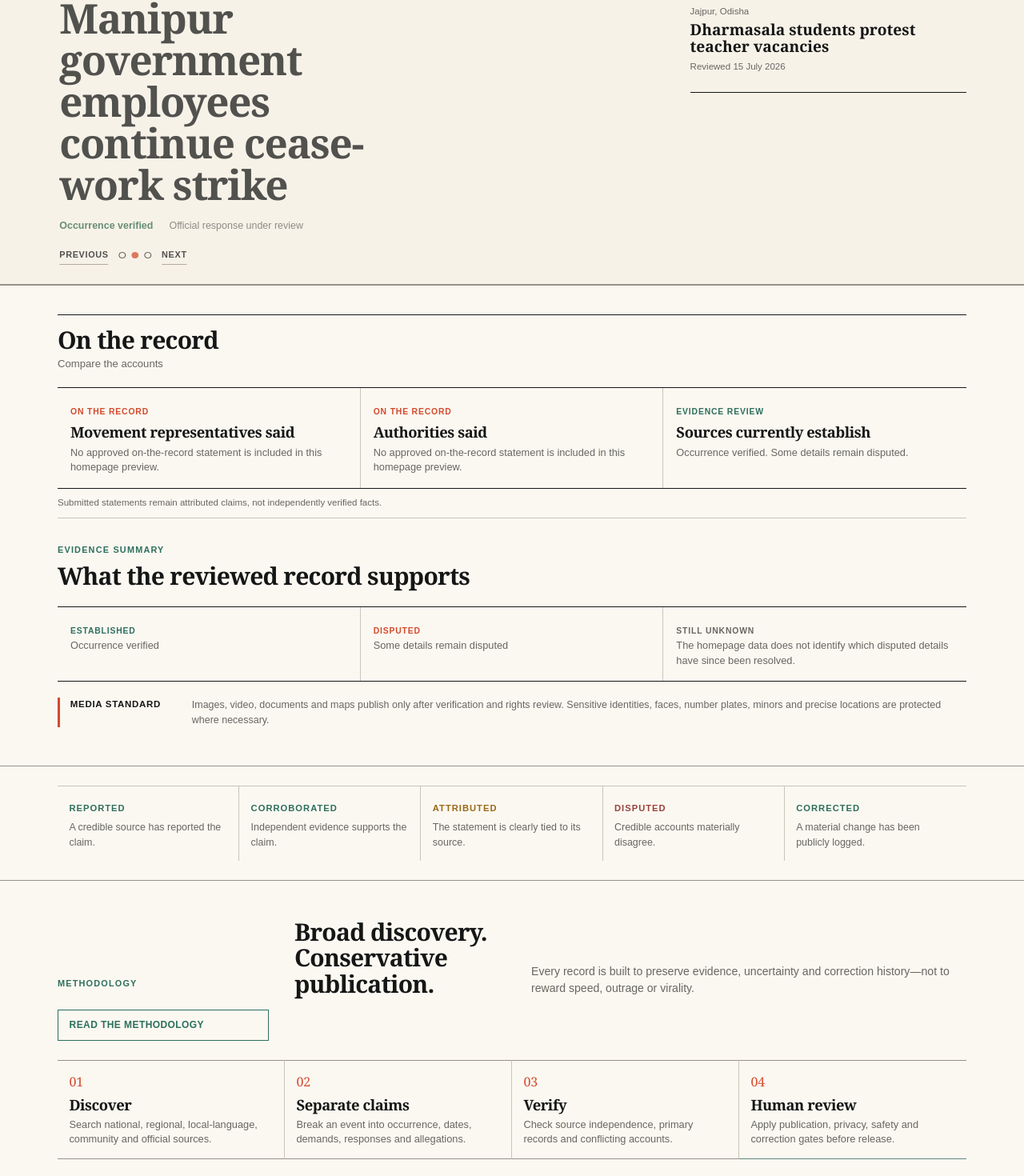
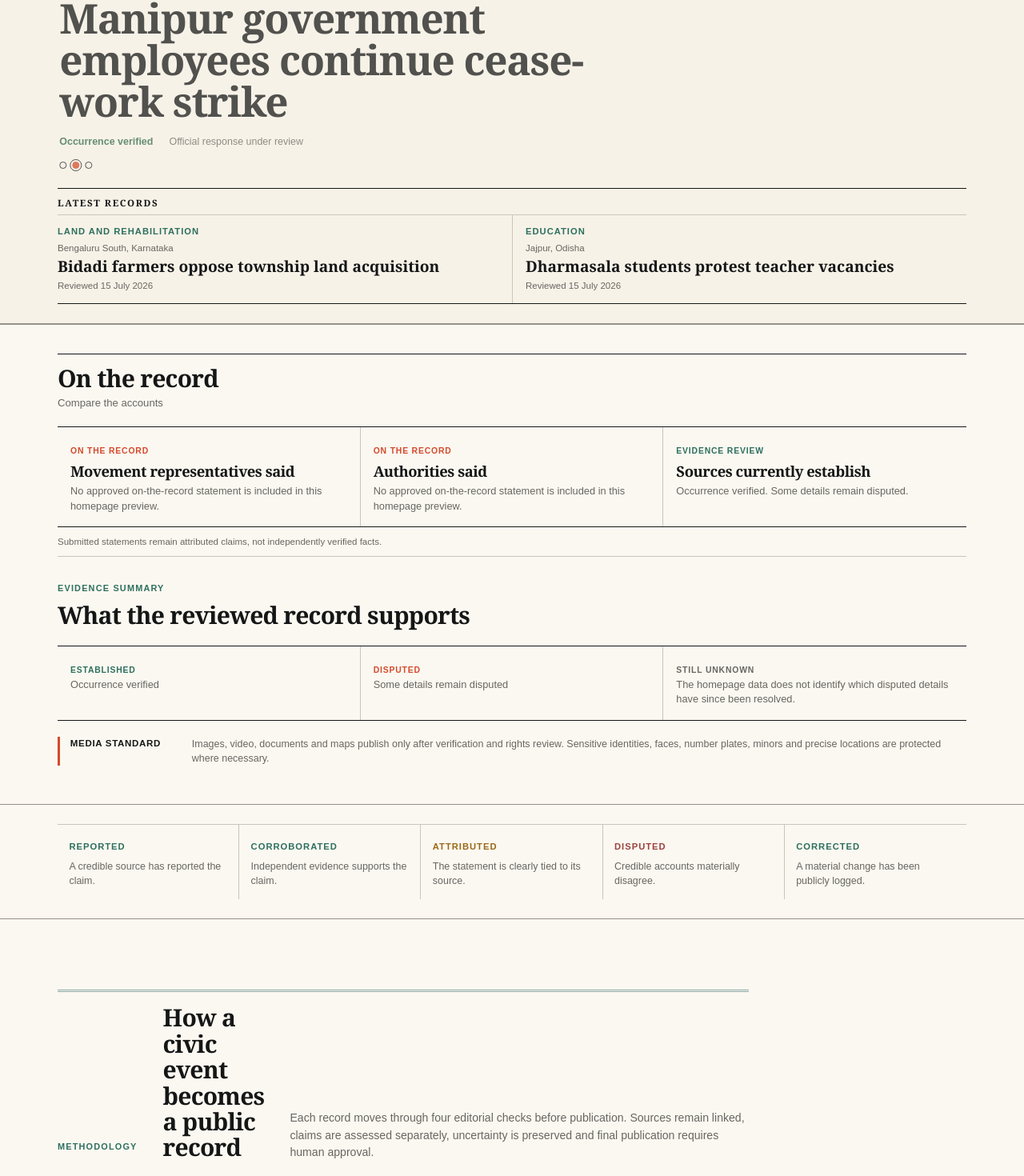
Before and after one commit to naveena04-rao/india-observed, a Next.js app: page / in a window 1280 px wide. Shown: the part 316-1786 px from the top of the page at 80% size. Built offline with nearby package versions, Linux system fonts and the light colour scheme.

Commit message:
Refine carousel and methodology layout

```diff
--- a/src/app/components/FeaturedRecordCarousel.tsx
+++ b/src/app/components/FeaturedRecordCarousel.tsx
@@ -1,6 +1,6 @@
 "use client";
 
-import { useCallback, useEffect, useState } from "react";
+import { useEffect, useState } from "react";
 
 export type FeaturedRecord = {
   id: string;
@@ -22,11 +22,6 @@ export function FeaturedRecordCarousel({ records }: FeaturedRecordCarouselProps)
   const [hasFocus, setHasFocus] = useState(false);
   const [isVisible, setIsVisible] = useState(true);
   const [prefersReducedMotion, setPrefersReducedMotion] = useState(false);
-
-  const selectRecord = useCallback(
-    (index: number) => setActiveIndex((index + records.length) % records.length),
-    [records.length],
-  );
 
   useEffect(() => {
     const mediaQuery = window.matchMedia("(prefers-reduced-motion: reduce)");
@@ -108,47 +103,31 @@ export function FeaturedRecordCarousel({ records }: FeaturedRecordCarouselProps)
             <span>{activeRecord.verification}</span>
             <span>{activeRecord.note}</span>
           </div>
-          <div className="carousel-controls">
-            <button
-              type="button"
-              onClick={() => selectRecord(activeIndex - 1)}
-              aria-label="Show previous featured record"
-            >
-              Previous
-            </button>
-            <div className="carousel-indicators" aria-label="Select a featured record">
+          <ol className="carousel-indicators" aria-label="Featured record position">
             {records.map((record, index) => (
-                <button
-                  type="button"
+              <li
                 className={index === activeIndex ? "is-active" : undefined}
                 key={record.id}
-                  onClick={() => selectRecord(index)}
-                  aria-label={"Show featured record " + (index + 1) + ": " + record.title}
                 aria-current={index === activeIndex ? "true" : undefined}
-                />
+              >
+                <span className="visually-hidden">Record {index + 1}</span>
+              </li>
             ))}
-            </div>
-            <button
-              type="button"
-              onClick={() => selectRecord(activeIndex + 1)}
-              aria-label="Show next featured record"
-            >
-              Next
-            </button>
-          </div>
-          <p className="visually-hidden" aria-live="polite">
+          </ol>
+          <p className="visually-hidden">
             Featured record {activeIndex + 1} of {records.length}
           </p>
         </div>
 
-        <aside className="repository-brief latest-column" aria-label="Latest records">
-          <p className="brief-label">Latest records</p>
+        <aside className="latest-records-row" aria-label="Latest records">
+          <h2 className="brief-label">Latest records</h2>
+          <div className="latest-records-grid">
             {inactiveRecords.map(({ record, index }) => (
               <button
                 className="latest-entry latest-entry-button"
                 type="button"
                 key={record.id}
-              onClick={() => selectRecord(index)}
+                onClick={() => setActiveIndex(index)}
                 aria-label={"Feature record " + record.id + ": " + record.title}
               >
                 <span className="record-topic">{record.topic}</span>
@@ -157,6 +136,7 @@ export function FeaturedRecordCarousel({ records }: FeaturedRecordCarouselProps)
                 <time dateTime="2026-07-15">Reviewed {record.reviewed}</time>
               </button>
             ))}
+          </div>
         </aside>
       </div>
     </section>
--- a/src/app/globals.css
+++ b/src/app/globals.css
@@ -1859,10 +1859,12 @@ h3 {
 
 /* Featured record carousel */
 .featured-carousel .hero-grid {
-  align-items: start;
-  gap: clamp(2.5rem, 6vw, 5rem);
-  grid-template-columns: minmax(0, 1.55fr) minmax(18rem, 0.75fr);
+  display: block;
   padding-block: 1.75rem 1.5rem;
+}
+
+.featured-carousel .hero-copy {
+  width: 100%;
 }
 
 .featured-carousel .section-kicker {
@@ -1891,6 +1893,10 @@ h3 {
 
 .featured-carousel .media-fallback dl div {
   padding: 0.22rem 0.3rem;
+}
+
+.featured-carousel .hero-copy h1 {
+  max-width: 24ch;
 }
 
 .featured-evidence {
@@ -1907,54 +1913,63 @@ h3 {
   font-weight: 800;
 }
 
-.carousel-controls {
-  align-items: center;
-  display: flex;
-  gap: 0.8rem;
-  margin-top: 1rem;
-}
-
-.carousel-controls > button,
-.carousel-indicators button {
-  background: transparent;
-  border: 0;
-  color: var(--ink);
-  cursor: pointer;
-}
-
-.carousel-controls > button {
-  border-bottom: 1px solid var(--line-dark);
-  font-size: 0.68rem;
-  font-weight: 800;
-  letter-spacing: 0.06em;
-  padding: 0.25rem 0;
-  text-transform: uppercase;
-}
-
 .carousel-indicators {
-  align-items: center;
   display: flex;
   gap: 0.45rem;
-}
-
-.carousel-indicators button {
+  list-style: none;
+  margin: 1rem 0 0;
+  padding: 0;
+}
+
+.carousel-indicators li {
   border: 1px solid var(--ink);
   border-radius: 50%;
   height: 0.55rem;
-  padding: 0;
   width: 0.55rem;
 }
 
-.carousel-indicators button.is-active {
+.carousel-indicators li.is-active {
   background: var(--terracotta);
   border-color: var(--terracotta);
+  outline: 1px solid var(--ink);
+  outline-offset: 2px;
+}
+
+.latest-records-row {
+  border-top: 1px solid var(--ink);
+  margin-top: 1.5rem;
+  padding-top: 0.75rem;
+}
+
+.latest-records-row .brief-label {
+  margin: 0 0 0.45rem;
+}
+
+.latest-records-grid {
+  border-bottom: 1px solid var(--ink);
+  border-top: 1px solid var(--line);
+  display: grid;
+  grid-template-columns: repeat(2, minmax(0, 1fr));
 }
 
 .latest-entry-button {
+  background: transparent;
+  border: 0;
+  cursor: pointer;
   display: grid;
   font: inherit;
+  padding: 0.8rem 0;
   text-align: left;
   width: 100%;
+}
+
+.latest-entry-button + .latest-entry-button {
+  border-left: 1px solid var(--line);
+  padding-left: 1rem;
+}
+
+.latest-entry-button:first-child {
+  padding-right: 1rem;
 }
 
 .latest-entry-button strong {
@@ -2009,15 +2024,85 @@ h3 {
   width: 1px;
 }
 
+/* Four-stage methodology sequence */
+.methodology-section {
+  padding-block: clamp(3.5rem, 7vw, 5.5rem);
+}
+
+.methodology-layout {
+  display: block;
+}
+
+.methodology-heading {
+  border-top: 3px double #8eaaa6;
+  max-width: 54rem;
+  padding-top: 1rem;
+}
+
+.methodology-heading h2 {
+  max-width: 22ch;
+}
+
+.methodology-heading p:not(.section-kicker) {
+  max-width: 50rem;
+}
+
+.methodology-section .process-list {
+  display: grid;
+  grid-template-columns: repeat(4, minmax(0, 1fr));
+  margin-top: 2.5rem;
+}
+
+.methodology-section .process-list li {
+  align-content: start;
+  border-bottom: 1px solid #5f8580;
+  display: block;
+  min-height: 13rem;
+  padding: 1.1rem 1.25rem 1.35rem;
+}
+
+.methodology-section .process-list li:not(:last-child) {
+  border-right: 1px solid #5f8580;
+}
+
+.methodology-section .process-list > li > span {
+  display: block;
+  font-size: 2rem;
+  margin-bottom: 2rem;
+}
+
+.methodology-section .process-list h3 {
+  margin-bottom: 0.55rem;
+}
+
+.methodology-section .process-list p {
+  color: #c8d8d5;
+  font-size: 0.82rem;
+  margin: 0;
+}
+
 @media (prefers-reduced-motion: reduce) {
   .featured-slide {
     animation: none;
   }
 }
 
+@media (max-width: 1000px) {
+  .methodology-section .process-list {
+    grid-template-columns: repeat(2, minmax(0, 1fr));
+  }
+
+  .methodology-section .process-list li:nth-child(2) {
+    border-right: 0;
+  }
+
+  .methodology-section .process-list li:nth-child(-n + 2) {
+    border-bottom: 0;
+  }
+}
+
 @media (max-width: 700px) {
   .featured-carousel .hero-grid {
-    gap: 1.5rem;
     padding-block: 1.35rem;
   }
 
@@ -2030,7 +2115,38 @@ h3 {
     padding: 0.35rem 0;
   }
 
+  .latest-records-grid {
+    grid-template-columns: 1fr;
+  }
+
+  .latest-entry-button + .latest-entry-button {
+    border-left: 0;
+    border-top: 1px solid var(--line);
+    padding-left: 0;
+  }
+
+  .latest-entry-button:first-child {
+    padding-right: 0;
+  }
+
   .hero-section + .verification-section {
     padding-block: 1.75rem 2.25rem;
   }
-}
+
+  .methodology-section .process-list {
+    grid-template-columns: 1fr;
+  }
+
+  .methodology-section .process-list li {
+    border-right: 0;
+    min-height: 0;
+  }
+
+  .methodology-section .process-list li:nth-child(-n + 2) {
+    border-bottom: 1px solid #5f8580;
+  }
+
+  .methodology-section .process-list > li > span {
+    margin-bottom: 0.75rem;
+  }
+}
--- a/src/app/page.tsx
+++ b/src/app/page.tsx
@@ -46,14 +46,22 @@ const verificationLabels = [
 ] as const;
 
 const processSteps = [
-  ["01", "Discover", "Search national, regional, local-language, community and official sources."],
+  ["01", "Discover", "Identify relevant reporting, official records and credible public sources."],
   [
     "02",
     "Separate claims",
-    "Break an event into occurrence, dates, demands, responses and allegations.",
+    "Distinguish verified events, attributed statements, allegations, responses and outcomes.",
   ],
-  ["03", "Verify", "Check source independence, primary records and conflicting accounts."],
-  ["04", "Human review", "Apply publication, privacy, safety and correction gates before release."],
+  [
+    "03",
+    "Review evidence",
+    "Compare independent sources, primary documents and conflicting accounts.",
+  ],
+  [
+    "04",
+    "Approve publication",
+    "Apply accuracy, privacy, safety and correction checks before a record becomes public.",
+  ],
 ] as const;
 
 export default function HomePage() {
@@ -180,17 +188,15 @@ export default function HomePage() {
         <div className="page-shell methodology-layout">
           <div className="methodology-heading">
             <p className="section-kicker light-kicker">Methodology</p>
-            <h2>Broad discovery. Conservative publication.</h2>
+            <h2>How a civic event becomes a public record</h2>
             <p>
-              Every record is built to preserve evidence, uncertainty and correction history—not to
-              reward speed, outrage or virality.
+              Each record moves through four editorial checks before publication. Sources remain
+              linked, claims are assessed separately, uncertainty is preserved and final publication
+              requires human approval.
             </p>
-            <a className="button button-light" href="#methodology">
-              Read the methodology
-            </a>
           </div>
 
-          <ol className="process-list">
+          <ol className="process-list" aria-label="Four-stage editorial process">
             {processSteps.map(([number, title, description]) => (
               <li key={number}>
                 <span>{number}</span>
```
Also changed, not shown: 1 other file (tests, documents, lock files or other folders). Lines whose indentation alone changed are shown as unchanged.
